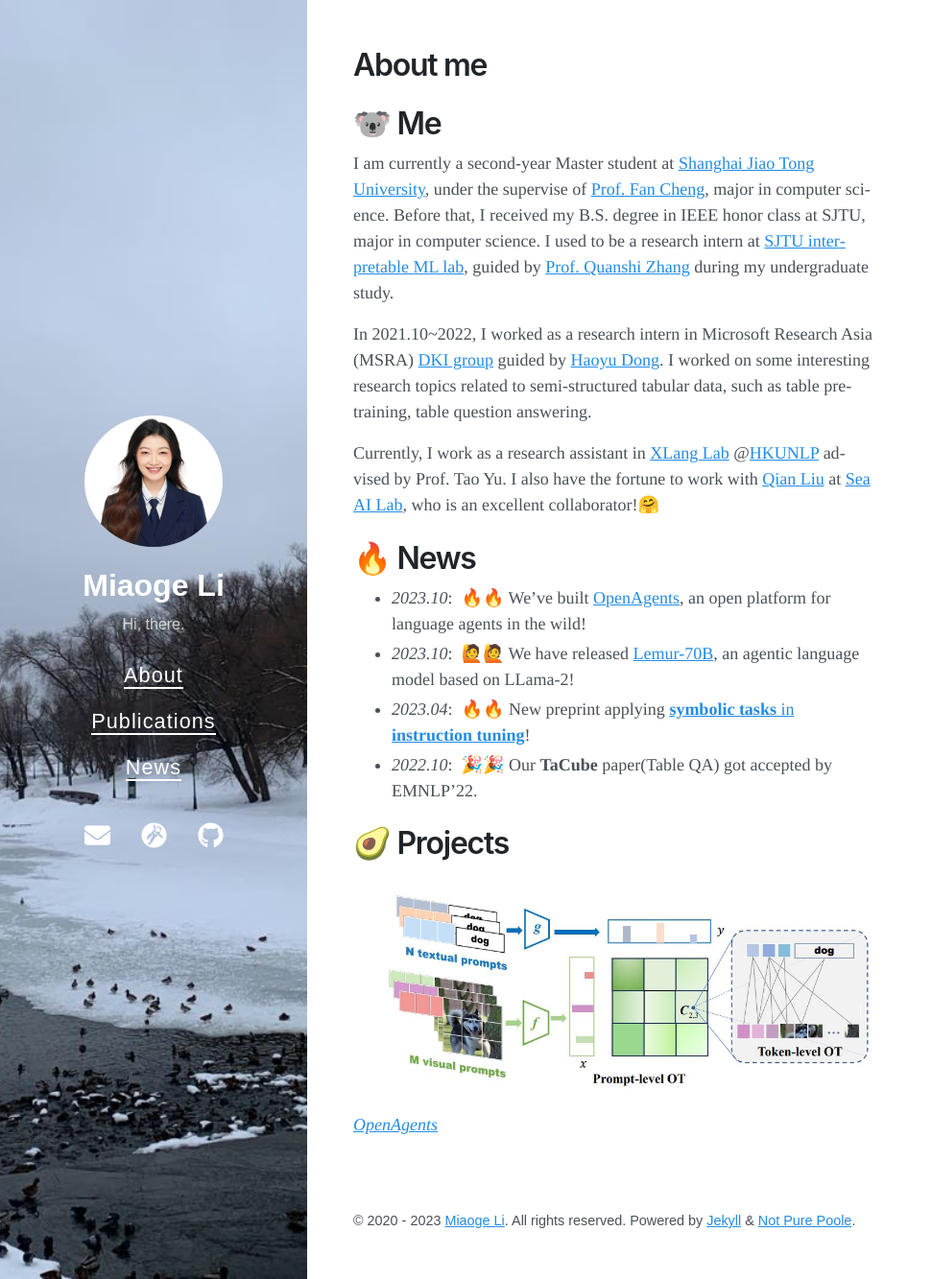
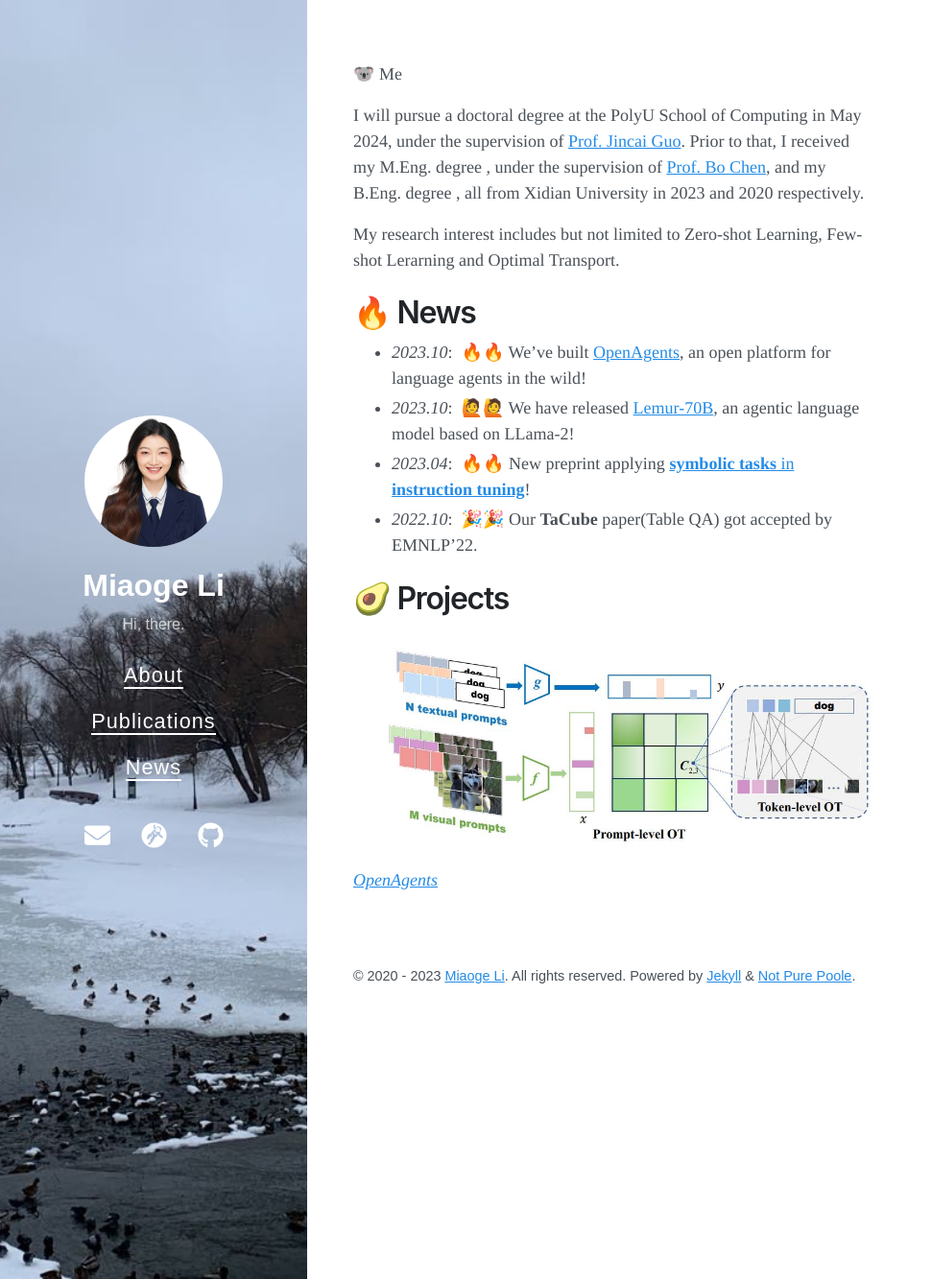
Before and after one commit to keepgoingjkg/keepgoingjkg.github.io, a Jekyll site: the page built from about.md, in a window 1280 px wide and 1333 px high. Shown: the whole window at 96% size, without its empty margins (0-971 px from the left). Built offline with Jekyll 4.4.1, drawn with Linux system fonts in a browser that asks for light colours; nearby versions of some CDN libraries.

Commit message:
Update about.md

```diff
--- a/about.md
+++ b/about.md
@@ -1,18 +1,14 @@
 ---
 layout: page
-title: About me
 ---
 
 <span class='anchor' id='about-me'></span>
 
-# 🐨 Me
+🐨 Me
 
-I am currently a second-year Master student at [Shanghai Jiao Tong University](https://en.sjtu.edu.cn/), under the supervise of [Prof. Fan Cheng](https://www.cs.sjtu.edu.cn/~chengfan/index.html), major in computer science. Before that, I received my B.S. degree in IEEE honor class at SJTU, major in computer science. I used to be a research intern at [ SJTU interpretable ML lab](https://sjtu-xai-lab.github.io/), guided by [Prof. Quanshi Zhang](http://qszhang.com) during my undergraduate study.
+I will pursue a doctoral degree at the PolyU School of Computing in May 2024, under the supervision of [Prof. Jincai Guo](https://jingcaiguo.github.io/). Prior to that, I received my M.Eng. degree , under the supervision of [Prof. Bo Chen](https://web.xidian.edu.cn/bchen/), and my B.Eng. degree , all from Xidian University in 2023 and 2020 respectively.
 
-In 2021.10~2022, I worked as a research intern in Microsoft Research Asia (MSRA) [DKI group](https://www.microsoft.com/en-us/research/group/data-knowledge-intelligence/) guided by [Haoyu Dong](https://www.microsoft.com/en-us/research/people/hadong/). I worked on some interesting research topics related to semi-structured tabular data, such as table pre-training, table question answering.
-
-Currently, I work as a research assistant in [XLang Lab](https://xlang.ai) @[HKUNLP](https://hkunlp.github.io/) advised by Prof. Tao Yu.
-I also have the fortune to work with [Qian Liu](https://siviltaram.github.io/) at [Sea AI Lab](https://sail.sea.com/), who is an excellent collaborator!🤗
+My research interest includes but not limited to Zero-shot Learning, Few-shot Lerarning and Optimal Transport.
 
 # 🔥 News
 - *2023.10*: &nbsp;🔥🔥 We've built [OpenAgents](https://github.com/xlang-ai/OpenAgents), an open platform for language agents in the wild!
```
